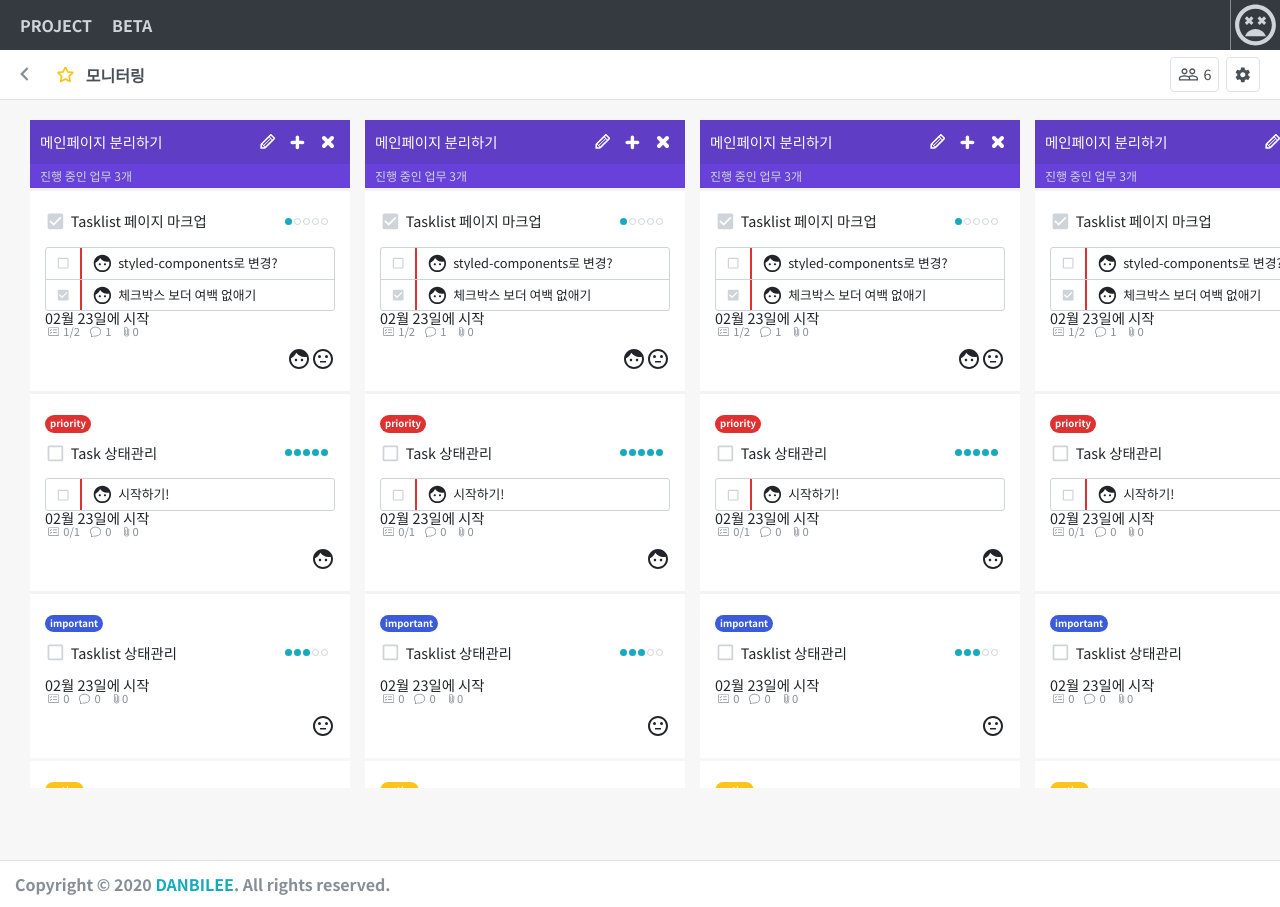
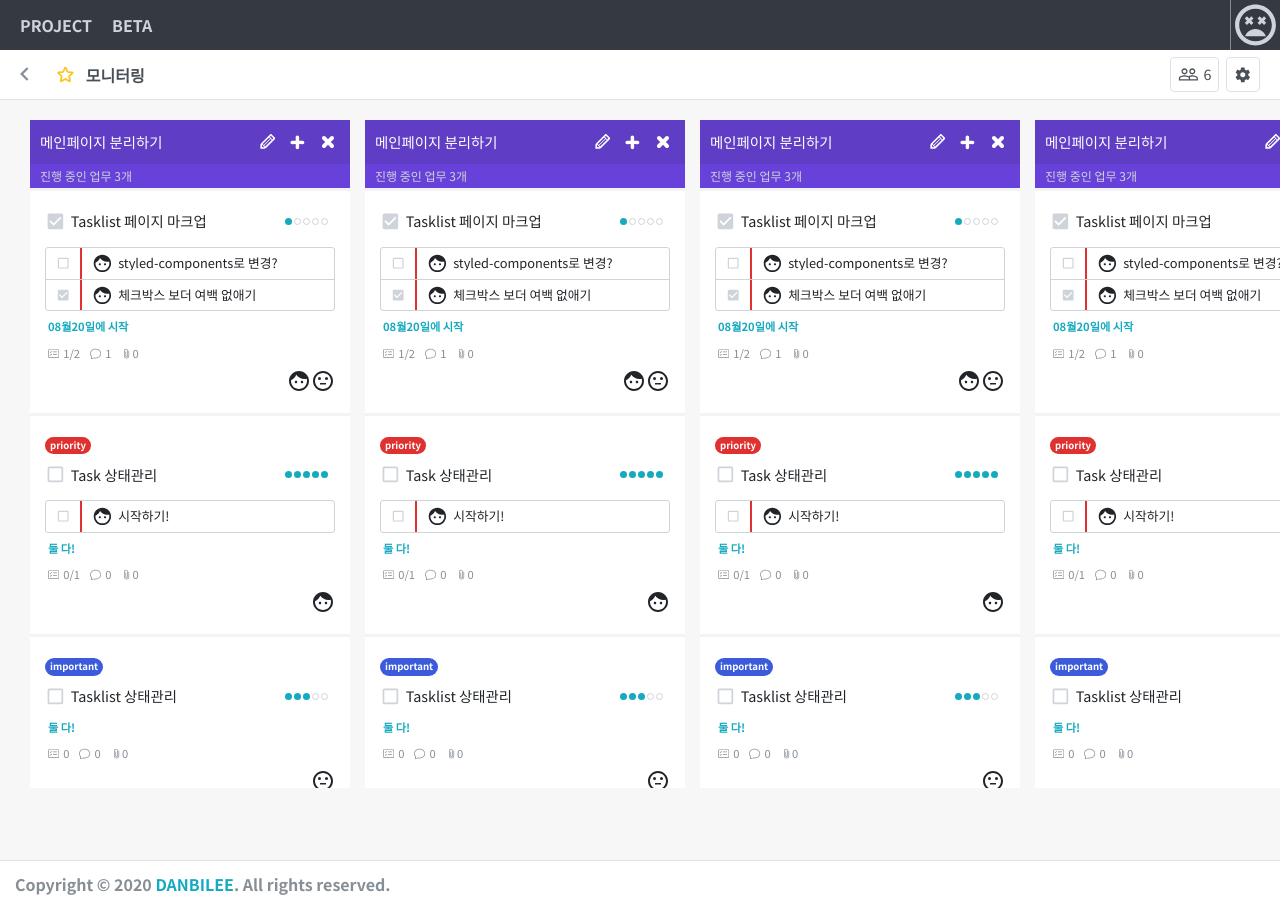
Before and after one commit to danbiilee/clone-task-world, a React (Create React App) app: page / in a window 1280 px wide. Shown: the top 907 px of the page. Built offline with nearby package versions, Linux system fonts and the light colour scheme.

Commit message:
[FIX] #1 #2 : 시작/마감일(기한) 모듈로 분리

```diff
--- /dev/null
+++ b/src/components/Deadline/Deadline.js
@@ -0,0 +1,45 @@
+import React from 'react';
+import './Deadline.scss';
+
+const strToDate = str => {
+  // str = yyyy-mm-dd
+  const yy = str.substring(0, 4);
+  const mm = str.substring(5, 7);
+  const dd = str.substring(8);
+  return new Date(yy, mm - 1, dd);
+};
+
+const handleDeadline = (stDt, endDt) => {
+  const today = new Date().toISOString().substring(0, 10);
+  const start = stDt && `${stDt.substring(5, 7)}월${stDt.substring(8)}일`;
+  const end = endDt && `${endDt.substring(5, 7)}월${endDt.substring(8)}일`;
+  let result = '';
+  /*
+    1. 시작일만 있는 경우: ~에 시작
+    2. 마감일만 있는 경우
+      a. 마감일 안 지난 경우: ~에 마감
+      b. 마감일 지난 경우: 마감일 ~일 지남
+    3. 둘 다 있는 경우
+      a. 마감일 안 지난 경우: 시작일 - 마감일
+      b. 마감일 지난 경우: 마감일 ~일 지남
+  */
+  if (end && today > endDt) {
+    console.log(strToDate(today) - strToDate(endDt));
+    //return `마감일 ${}일 지남`;
+  }
+  if (start && !end) {
+    result = `${start}에 시작`;
+  } else if (!start && end) {
+    result = `${end}에 마감`;
+  } else {
+    result = `둘 다!`;
+  }
+
+  return result;
+};
+
+const Deadline = ({ stDt, endDt }) => {
+  return <div className="Deadline">{handleDeadline(stDt, endDt)}</div>;
+};
+
+export default Deadline;
--- /dev/null
+++ b/src/components/Deadline/Deadline.scss
@@ -0,0 +1,9 @@
+@import '../../utils/utils.scss';
+
+.Deadline {
+  margin: 10px 0 15px;
+  padding-left: 3px;
+  color: $cyan;
+  font-size: 0.7rem;
+  font-weight: bold;
+}
--- a/src/components/Task/Task.js
+++ b/src/components/Task/Task.js
@@ -6,6 +6,7 @@ import './Task.scss';
 import Tag from '../Tag/Tag';
 import Point from '../Point/Point';
 import Checklist from '../Checklist/Checklist';
+import Deadline from '../Deadline/Deadline';
 
 const Task = ({ task }) => {
   const {
@@ -33,7 +34,7 @@ const Task = ({ task }) => {
         <Point point={point} />
       </header>
       {chkList.length ? <Checklist chkList={chkList} /> : null}
-      <div className="due-to">02월 23일에 시작</div>
+      {!stDt && !endDt ? null : <Deadline stDt={stDt} endDt={endDt} />}
       <div className="etc-wrapper">
         <span>
           <BsCardChecklist />
```
